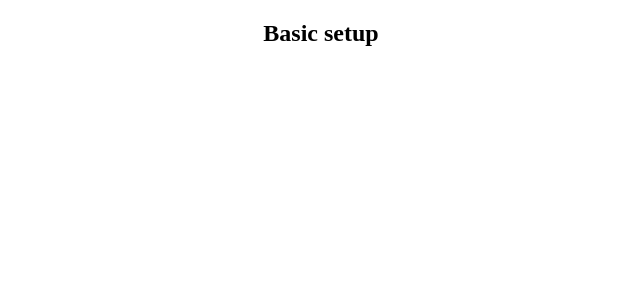
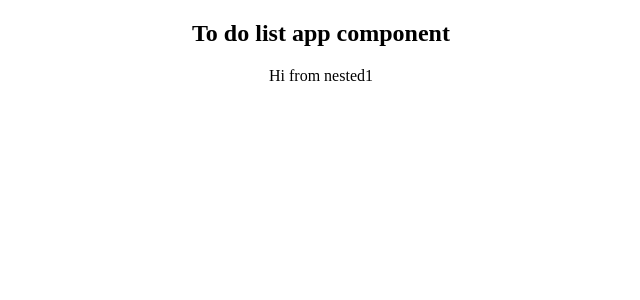
Before and after one commit to abhinabadutta2019/toDoList-react, a React (Create React App) app: page / in a window 1280 px wide. Shown: the top 300 px of the page, without its empty margins (319-959 px from the left). Built offline with nearby package versions, Linux system fonts and the light colour scheme.

Commit message:
creating basic component

```diff
--- a/src/App.js
+++ b/src/App.js
@@ -1,13 +1,16 @@
 import "./App.css";
+import Nested1 from "./Nested1";
 
 function App() {
   //
-
+  const title = "To do list app component";
   //
   return (
     <div className="App">
-      <div className="Component">
-        <h2>Basic setup</h2>
+      <div>
+        <h2>{title}</h2>
+
+        <Nested1 />
       </div>
     </div>
   );
--- /dev/null
+++ b/src/Nested1.js
@@ -0,0 +1,9 @@
+const Nested1 = () => {
+  return (
+    <div className="Nested1">
+      <p>Hi from nested1</p>
+    </div>
+  );
+};
+
+export default Nested1;
```
